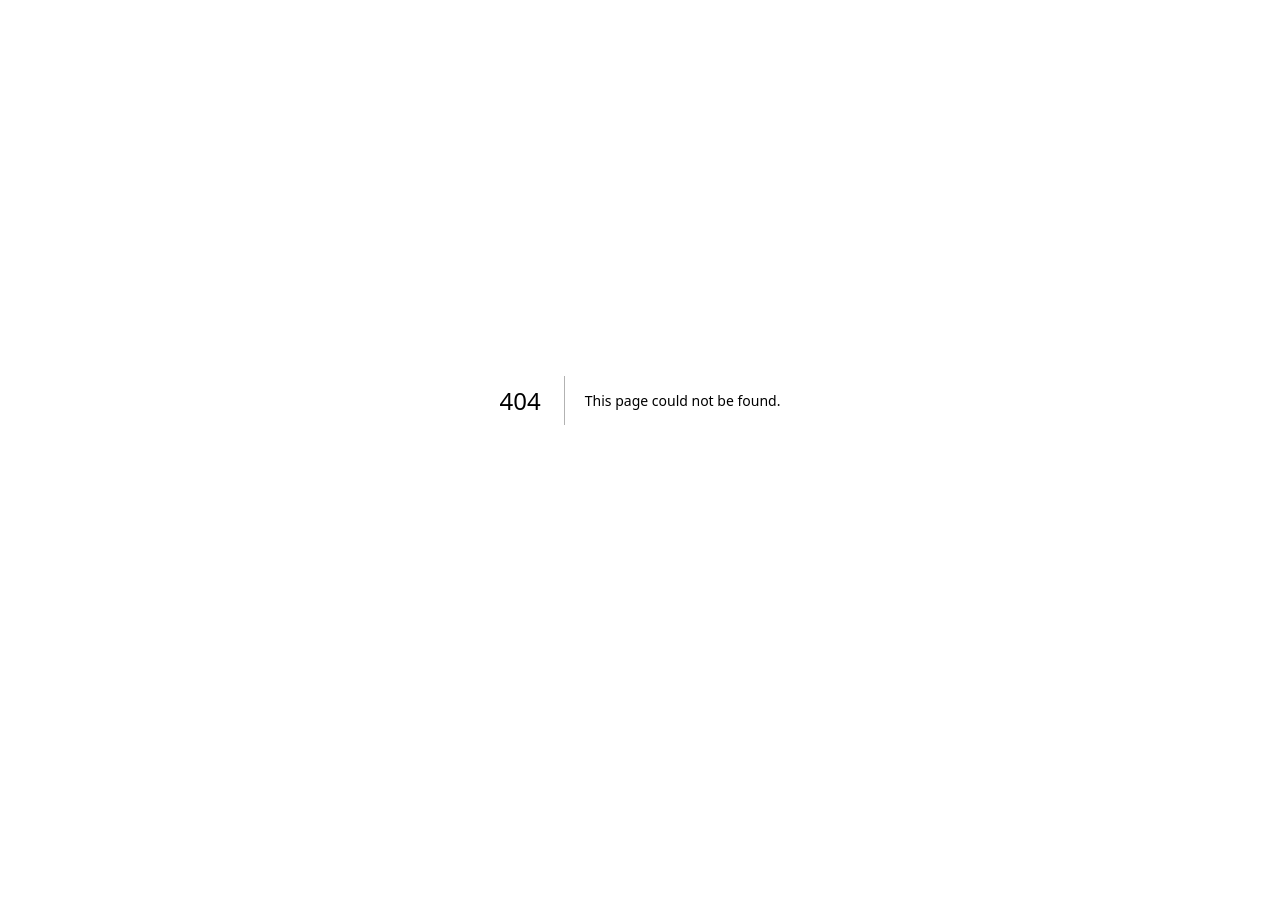
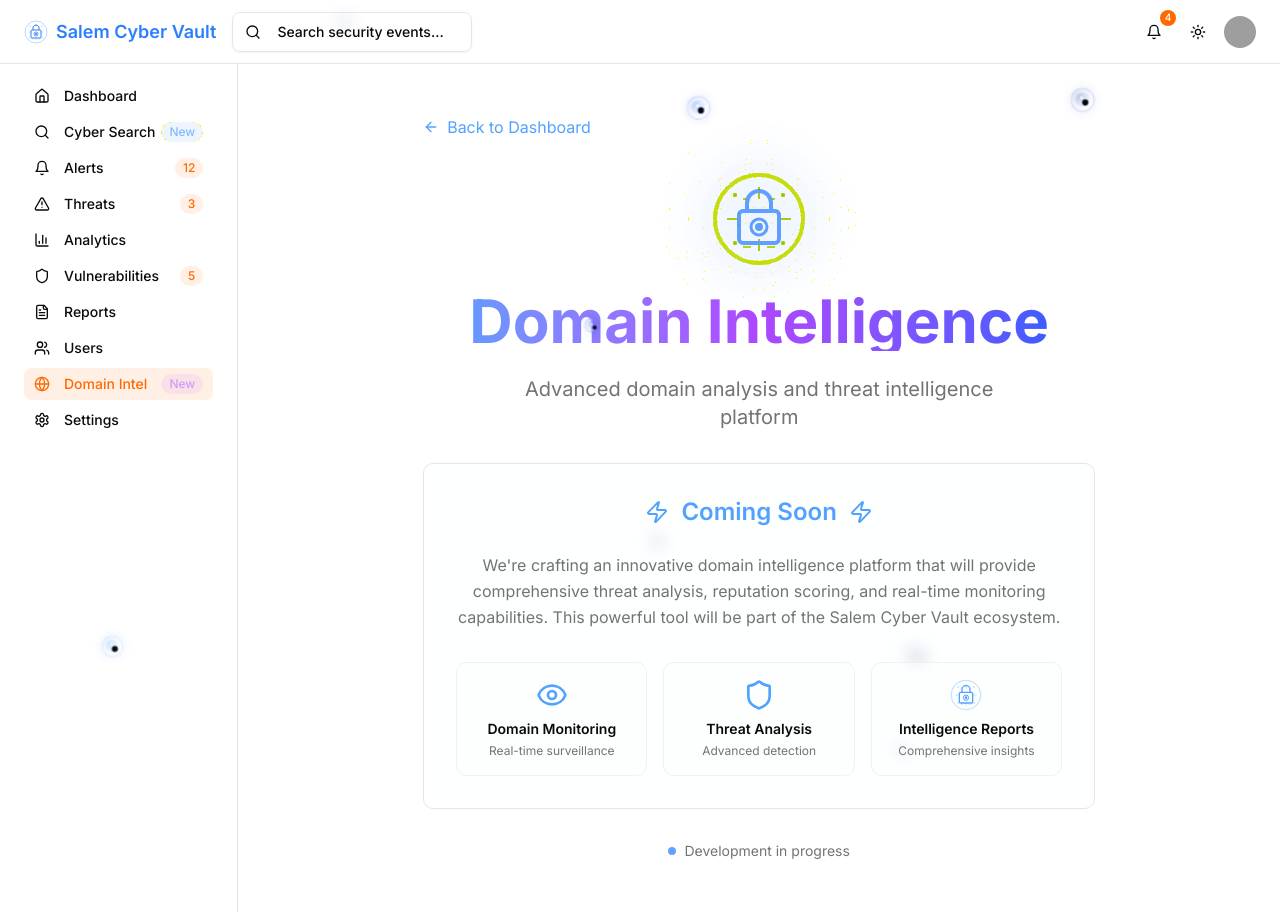
Before and after one commit to salem-cyber-vault/isolationbox, a Next.js app in the folder cybersecurity-dashboard-2/: page /dashboard/domain-intel in a window 1280 px wide. Before the commit this address had no page. Before the commit the page ends 800 px from the top, so only its background shows below. Built offline with nearby package versions, Linux system fonts and the light colour scheme; grey boxes are pictures that could not be loaded.

Commit message:
Complete visual identity enhancements for Salem Cyber Vault
Co-authored-by: isolationbox11-cyber <224291851+isolationbox11-cyber@users.noreply.github.com>

```diff
--- /dev/null
+++ b/cybersecurity-dashboard-2/app/dashboard/domain-intel/page.tsx
@@ -0,0 +1,86 @@
+import type React from "react"
+import { SalemVaultIcon } from "@/components/salem-vault-icon"
+import Link from "next/link"
+import { ArrowLeft, Eye, Shield, Zap } from "lucide-react"
+
+export default function DomainIntelPage() {
+  return (
+    <div className="min-h-screen bg-background flex items-center justify-center p-6">
+      <div className="max-w-2xl mx-auto text-center space-y-8">
+        {/* Back button */}
+        <div className="flex justify-start mb-8">
+          <Link
+            href="/dashboard"
+            className="inline-flex items-center gap-2 text-blue-400 hover:text-blue-300 transition-colors"
+          >
+            <ArrowLeft className="h-4 w-4" />
+            Back to Dashboard
+          </Link>
+        </div>
+
+        {/* Main icon and title */}
+        <div className="space-y-6">
+          <div className="flex justify-center">
+            <div className="relative">
+              <SalemVaultIcon
+                className="h-24 w-24 text-blue-500 animate-pulse"
+                size={96}
+              />
+              <div className="absolute -inset-4 bg-blue-500/10 rounded-full blur-xl animate-pulse"></div>
+            </div>
+          </div>
+
+          <h1 className="text-4xl md:text-6xl font-bold bg-gradient-to-r from-blue-400 via-purple-500 to-blue-600 bg-clip-text text-transparent">
+            Domain Intelligence
+          </h1>
+
+          <p className="text-xl text-muted-foreground max-w-lg mx-auto">
+            Advanced domain analysis and threat intelligence platform
+          </p>
+        </div>
+
+        {/* Coming Soon message */}
+        <div className="space-y-6 p-8 border border-border rounded-lg bg-card/50 backdrop-blur-sm">
+          <div className="flex items-center justify-center gap-3 text-2xl font-semibold text-blue-400">
+            <Zap className="h-6 w-6" />
+            Coming Soon
+            <Zap className="h-6 w-6" />
+          </div>
+
+          <p className="text-muted-foreground leading-relaxed">
+            We're crafting an innovative domain intelligence platform that will provide comprehensive
+            threat analysis, reputation scoring, and real-time monitoring capabilities.
+            This powerful tool will be part of the Salem Cyber Vault ecosystem.
+          </p>
+
+          {/* Feature preview cards */}
+          <div className="grid md:grid-cols-3 gap-4 mt-8">
+            <div className="p-4 border border-border/50 rounded-lg bg-background/50">
+              <Eye className="h-8 w-8 text-blue-400 mx-auto mb-2" />
+              <h3 className="font-semibold text-sm">Domain Monitoring</h3>
+              <p className="text-xs text-muted-foreground mt-1">Real-time surveillance</p>
+            </div>
+
+            <div className="p-4 border border-border/50 rounded-lg bg-background/50">
+              <Shield className="h-8 w-8 text-blue-400 mx-auto mb-2" />
+              <h3 className="font-semibold text-sm">Threat Analysis</h3>
+              <p className="text-xs text-muted-foreground mt-1">Advanced detection</p>
+            </div>
+
+            <div className="p-4 border border-border/50 rounded-lg bg-background/50">
+              <SalemVaultIcon className="h-8 w-8 text-blue-400 mx-auto mb-2" size={32} />
+              <h3 className="font-semibold text-sm">Intelligence Reports</h3>
+              <p className="text-xs text-muted-foreground mt-1">Comprehensive insights</p>
+            </div>
+          </div>
+        </div>
+
+        {/* Status indicator */}
+        <div className="flex items-center justify-center gap-2 text-sm text-muted-foreground">
+          <div className="h-2 w-2 bg-blue-500 rounded-full animate-pulse"></div>
+          Development in progress
+        </div>
+      </div>
+    </div>
+  )
+}
--- a/cybersecurity-dashboard-2/app/dashboard/layout.tsx
+++ b/cybersecurity-dashboard-2/app/dashboard/layout.tsx
@@ -5,7 +5,7 @@ import { UserNav } from "@/components/user-nav"
 import { ModeToggle } from "@/components/mode-toggle"
 import { AlertsButton } from "@/components/alerts-button"
 import { Search } from "@/components/search"
-import { Shield } from "lucide-react"
+import { SalemVaultIcon } from "@/components/salem-vault-icon"
 import { Suspense } from "react"
 
 export default function DashboardLayout({
@@ -23,7 +23,7 @@ export default function DashboardLayout({
         {/* Header */}
         <header className="sticky top-0 z-30 flex h-16 items-center gap-4 border-b bg-background/95 px-6 backdrop-blur supports-[backdrop-filter]:bg-background/60">
           <div className="flex items-center gap-2 font-semibold text-lg text-blue-500">
-            <Shield className="h-6 w-6" />
+            <SalemVaultIcon className="h-6 w-6" size={24} />
             <span>Salem Cyber Vault</span>
           </div>
 
--- /dev/null
+++ b/cybersecurity-dashboard-2/components/salem-vault-icon.tsx
@@ -0,0 +1,101 @@
+"use client"
+
+import React from "react"
+
+interface SalemVaultIconProps {
+  className?: string
+  size?: number
+}
+
+export function SalemVaultIcon({ className = "", size = 24 }: SalemVaultIconProps) {
+  return (
+    <svg
+      width={size}
+      height={size}
+      viewBox="0 0 48 48"
+      fill="none"
+      xmlns="http://www.w3.org/2000/svg"
+      className={className}
+    >
+      {/* Outer lock ring */}
+      <circle
+        cx="24"
+        cy="24"
+        r="22"
+        stroke="currentColor"
+        strokeWidth="2"
+        fill="none"
+        opacity="0.3"
+      />
+
+      {/* Lock body */}
+      <rect
+        x="14"
+        y="20"
+        width="20"
+        height="16"
+        rx="2"
+        stroke="currentColor"
+        strokeWidth="2"
+        fill="none"
+      />
+
+      {/* Lock shackle */}
+      <path
+        d="M18 20V16C18 12.6863 20.6863 10 24 10C27.3137 10 30 12.6863 30 16V20"
+        stroke="currentColor"
+        strokeWidth="2"
+        fill="none"
+      />
+
+      {/* Central eye */}
+      <circle
+        cx="24"
+        cy="28"
+        r="4"
+        stroke="currentColor"
+        strokeWidth="1.5"
+        fill="none"
+      />
+
+      {/* Eye pupil */}
+      <circle
+        cx="24"
+        cy="28"
+        r="2"
+        fill="currentColor"
+      />
+
+      {/* Eye highlight */}
+      <circle
+        cx="25"
+        cy="27"
+        r="0.8"
+        fill="currentColor"
+        opacity="0.4"
+      />
+
+      {/* Digital circuit lines */}
+      <path
+        d="M8 24L14 24M34 24L40 24M24 8L24 14M24 34L24 40"
+        stroke="currentColor"
+        strokeWidth="1"
+        opacity="0.5"
+      />
+
+      {/* Corner accent dots */}
+      <circle cx="12" cy="12" r="1" fill="currentColor" opacity="0.6" />
+      <circle cx="36" cy="12" r="1" fill="currentColor" opacity="0.6" />
+      <circle cx="12" cy="36" r="1" fill="currentColor" opacity="0.6" />
+      <circle cx="36" cy="36" r="1" fill="currentColor" opacity="0.6" />
+
+      {/* Cyber glitch lines */}
+      <path
+        d="M16 14L18 14M30 14L32 14M16 38L20 38M28 38L32 38"
+        stroke="currentColor"
+        strokeWidth="1"
+        opacity="0.4"
+      />
+    </svg>
+  )
+}
```
